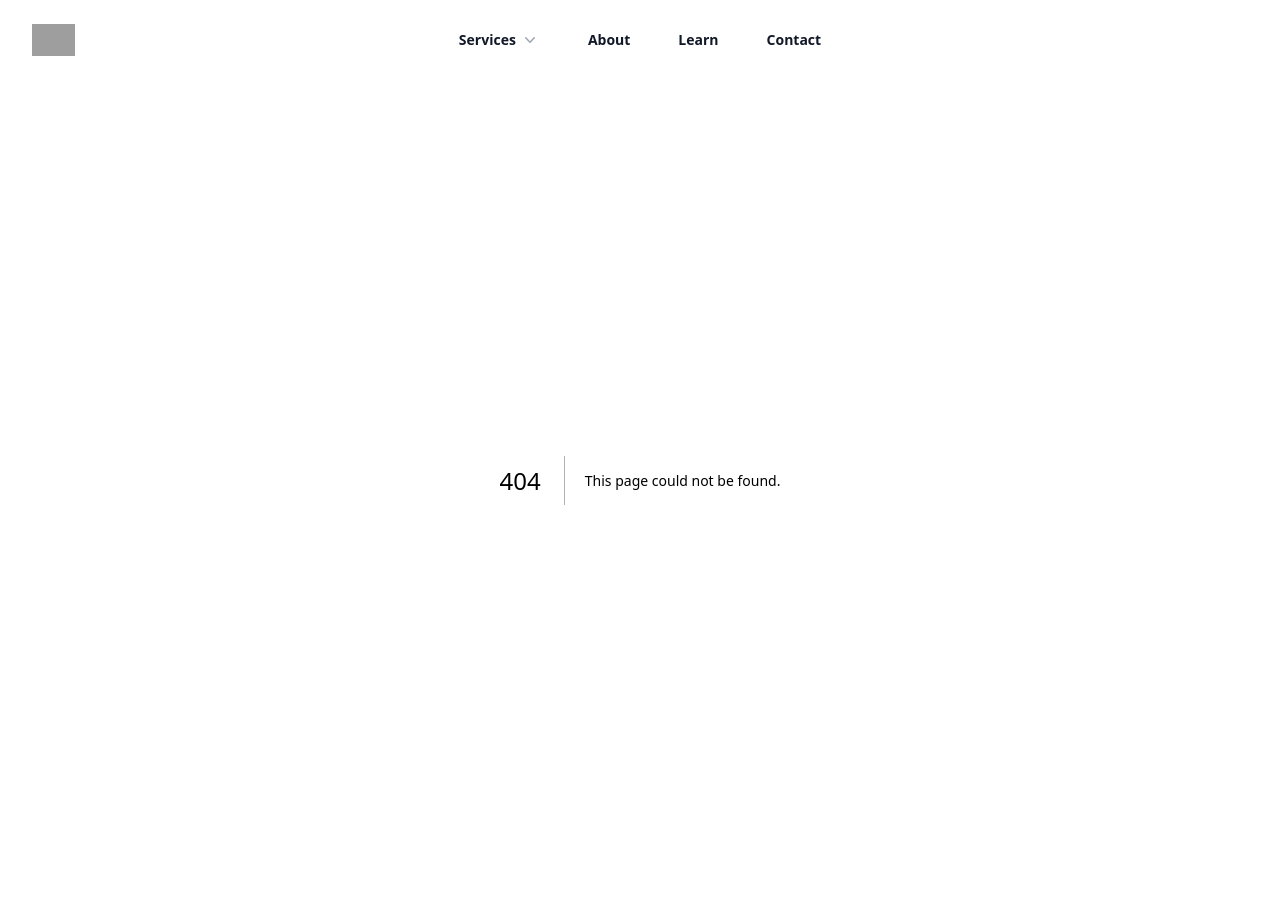
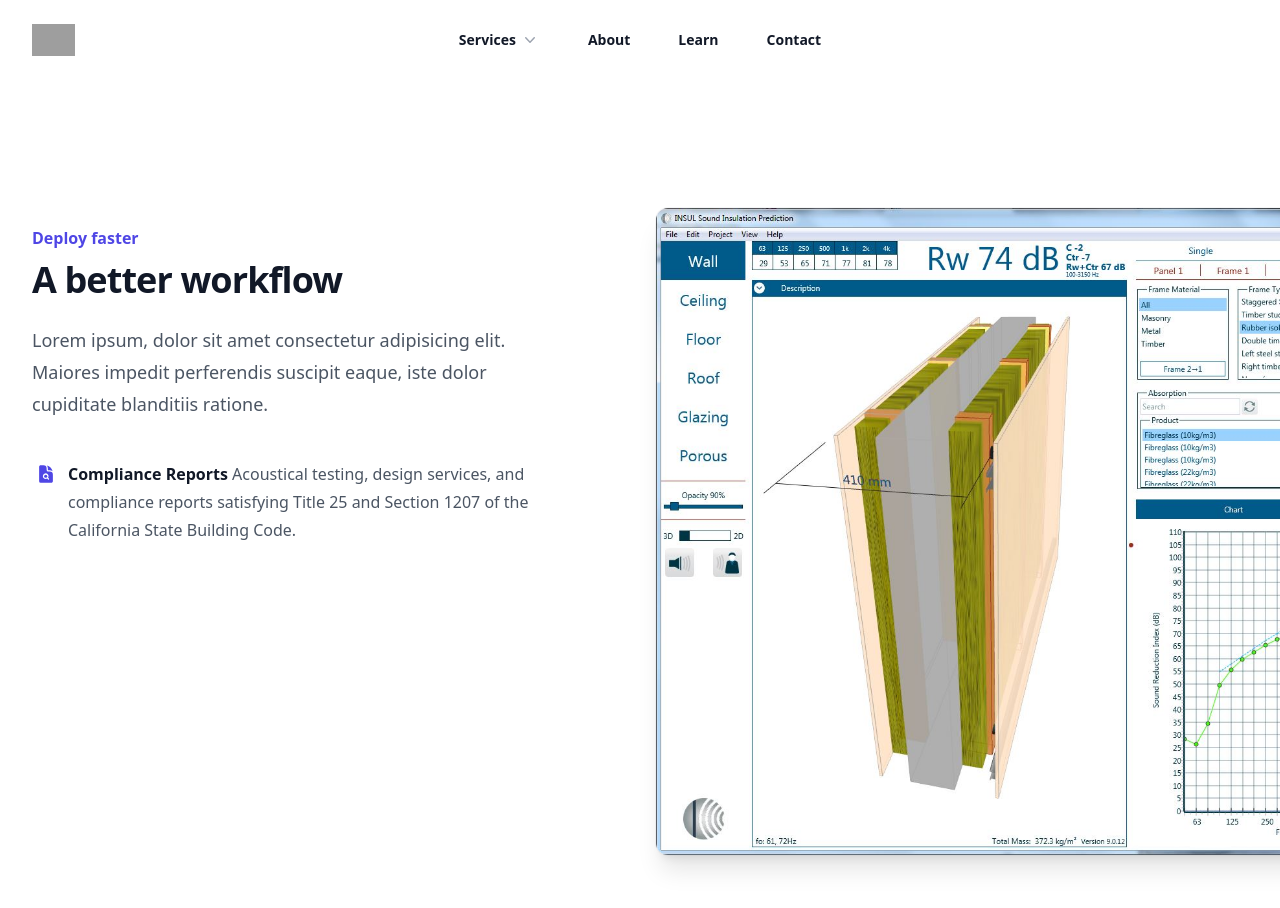
Before and after one commit to mtcolvard/soundproofing-remodelers, a Next.js app: page /services in a window 1280 px wide. Before the commit this address had no page. Shown: the top 908 px of the page. Before the commit the page ends 880 px from the top, so only its background shows below. Built offline with nearby package versions, Linux system fonts and the light colour scheme; grey boxes are pictures that could not be loaded; a web font is replaced by a local one.

Commit message:
began services feature

```diff
--- a/app/about/page.js
+++ b/app/about/page.js
@@ -6,8 +6,7 @@ function classNames(...classes) {
 
 export default function About() {
   return (
-    <main>
-      <div className="bg-white">
+    <main className="bg-gray-100 w-screen h-screen">
       {/* Hero */}
       <div className="flex flex-col border-b border-gray-200 lg:border-0">
         <div className="relative">
@@ -40,7 +39,6 @@ export default function About() {
           </div>
         </div>
       </div>
-    </div>
     </main>
   )
 }
--- /dev/null
+++ b/app/components/old/service-page.js
@@ -0,0 +1,118 @@
+import Image from 'next/image'
+import Link from 'next/link'
+import insulScreenWall from '/public/insulScreenWall.webp'
+import { ChatBubbleLeftRightIcon, WrenchScrewdriverIcon, DocumentMagnifyingGlassIcon, ShareIcon } from '@heroicons/react/24/solid'
+
+
+const features = [
+  {
+    name: 'Consultations',
+    description:
+      'On-site consultations to assess optimal soundproofing remedies to meet your personal and budget particular needs.',
+    href: '#',
+    icon: ChatBubbleLeftRightIcon,
+  },
+  {
+    name: 'Installation & Remodeling',
+    description:
+      'Extensive experience mitigating noise in single & multifamily homes, mixed-use developments, and commercial properties.',
+    href: '#',
+    icon: WrenchScrewdriverIcon,
+  },
+  {
+    name: 'Compliance Reports',
+    description:
+      'Acoustical testing, design services, and compliance reports satisfying Title 25 and Section 1207 of the California State Building Code.',
+    href: '#',
+    icon: DocumentMagnifyingGlassIcon,
+  },
+  {
+    name: 'Social Services',
+    description:
+      'Mediation between sensitive parties; legal consultations in special situations. Escrow Evaluations & Real Estate Noise Audits.',
+    // 'Sensitive mediation between parties; legal consultations in special situations, as well as escrow evaluations and real estate noise audits.',
+    href: '#',
+    icon: ShareIcon,
+  },
+]
+
+export default function Example() {
+  return (
+      <main className="bg-gray-100 w-screen h-screen">
+        {/* Hero */}
+        <div className="flex flex-col border-b border-gray-200 lg:border-0">
+          <div className="relative">
+            <div aria-hidden="true" className="absolute hidden h-full w-1/2 bg-gray-100 lg:block" />
+            <div className="relative bg-gray-100 lg:bg-transparent">
+              <div className="mx-auto max-w-7xl px-4 sm:px-6 lg:grid lg:grid-cols-2 lg:px-8">
+                <div className="mx-auto max-w-2xl py-12 lg:max-w-none lg:py-24">
+                  <div className="font-serif lg:pr-16">
+                    <div >
+                    {/* <div className="mx-auto mt-16 max-w-2xl sm:mt-20 lg:mt-24 lg:max-w-none"> */}
+                      <dl className="">
+                        {features.slice(2, 3).map((feature) => (
+                          <div key={feature.name} className="flex flex-col">
+                            <dt className=" font-semibold text-3xl lg:text-4xl leading-7 text-gray-900">
+                              <div className="mb-6 flex h-10 w-10 items-center justify-center rounded-lg bg-indigo-600">
+                                <feature.icon className="h-6 w-6 text-white" aria-hidden="true" />
+                              </div>
+                              {feature.name}
+                            </dt>
+                            <dd className="mt-4 flex flex-auto flex-col text-xl lg:text-2xl  text-gray-600">
+                              <p className="flex-auto">{feature.description}</p>
+
+                            </dd>
+                          </div>
+                        ))}
+                      </dl>
+                    </div>
+                  </div>
+                </div>
+              </div>
+            </div>
+            <div className="h-48 h-full sm:h-64 lg:absolute lg:right-0 lg:top-0 lg:h-full lg:w-1/2">
+              <Image
+                src={insulScreenWall}
+                alt=""
+                className="w-full object-cover object-center"
+              />
+            </div>
+          </div>
+        </div>
+        {/* Features */}
+
+        {/* Sale and testimonials */}
+        <div className="relative overflow-hidden">
+          {/* Decorative background image and gradient */}
+          <div aria-hidden="true" className="absolute inset-0">
+            <div className="absolute inset-0 mx-auto  overflow-hidden">
+              <Image
+                src={insulScreenWall}
+                alt=""
+                className=" w-full object-cover object-center"
+              />
+            </div>
+            <div className="absolute inset-0 bg-white bg-opacity-20" />
+            <div className="absolute inset-0 bg-gradient-to-t from-white " />
+          </div>
+
+          {/* Sale */}
+          {/* <section
+            aria-labelledby="sale-heading"
+            className="relative mx-auto flex max-w-7xl flex-col items-center px-4 pt-32 text-center sm:px-6 lg:px-8"
+          >
+            <div className="mx-auto max-w-2xl lg:max-w-none">
+              <h2 id="sale-heading" className="text-4xl font-bold tracking-tight text-gray-900 sm:text-5xl lg:text-6xl">
+                Achieve the noise reduction you need
+              </h2>
+              <p className="mx-auto mt-4 max-w-xl text-xl text-gray-600">
+                How can you know you will be getting your money’s worth to achieve the noise reduction you need?
+              </p>
+            </div>
+          </section> */}
+
+
+        </div>
+      </main>
+  )
+}
--- a/app/contact/page.js
+++ b/app/contact/page.js
@@ -6,8 +6,7 @@ function classNames(...classes) {
 
 export default function About() {
   return (
-    <main>
-      <div className="bg-white">
+    <main className="bg-gray-100 w-screen h-screen">
       <div className="flex flex-col border-b border-gray-200 lg:border-0">
         <div className="relative">
           <div aria-hidden="true" className="absolute hidden h-full w-1/2 bg-gray-100 lg:block" />
@@ -40,7 +39,6 @@ export default function About() {
           </div>
         </div>
       </div>
-      </div>
     </main>
   )
 }
--- /dev/null
+++ b/app/services/page.js
@@ -0,0 +1,78 @@
+import Image from 'next/image'
+import Link from 'next/link'
+import insulScreenWall from '/public/insulScreenWall.webp'
+import { ChatBubbleLeftRightIcon, WrenchScrewdriverIcon, DocumentMagnifyingGlassIcon, ShareIcon } from '@heroicons/react/24/solid'
+import { CloudArrowUpIcon, LockClosedIcon, ServerIcon } from '@heroicons/react/20/solid'
+
+
+const features = [
+  {
+    name: 'Consultations',
+    description:
+      'On-site consultations to assess optimal soundproofing remedies to meet your personal and budget particular needs.',
+    href: '#',
+    icon: ChatBubbleLeftRightIcon,
+  },
+  {
+    name: 'Installation & Remodeling',
+    description:
+      'Extensive experience mitigating noise in single & multifamily homes, mixed-use developments, and commercial properties.',
+    href: '#',
+    icon: WrenchScrewdriverIcon,
+  },
+  {
+    name: 'Compliance Reports',
+    description:
+      'Acoustical testing, design services, and compliance reports satisfying Title 25 and Section 1207 of the California State Building Code.',
+    href: '#',
+    icon: DocumentMagnifyingGlassIcon,
+  },
+  {
+    name: 'Social Services',
+    description:
+      'Mediation between sensitive parties; legal consultations in special situations. Escrow Evaluations & Real Estate Noise Audits.',
+    // 'Sensitive mediation between parties; legal consultations in special situations, as well as escrow evaluations and real estate noise audits.',
+    href: '#',
+    icon: ShareIcon,
+  },
+]
+
+
+export default function Example() {
+  return (
+    <div className="overflow-hidden bg-white py-24 sm:py-32">
+      <div className="mx-auto max-w-7xl px-6 lg:px-8">
+        <div className="mx-auto grid max-w-2xl grid-cols-1 gap-x-8 gap-y-16 sm:gap-y-20 lg:mx-0 lg:max-w-none lg:grid-cols-2">
+          <div className="lg:pr-8 lg:pt-4">
+            <div className="lg:max-w-lg">
+              <h2 className="text-base font-semibold leading-7 text-indigo-600">Deploy faster</h2>
+              <p className="mt-2 text-3xl font-bold tracking-tight text-gray-900 sm:text-4xl">A better workflow</p>
+              <p className="mt-6 text-lg leading-8 text-gray-600">
+                Lorem ipsum, dolor sit amet consectetur adipisicing elit. Maiores impedit perferendis suscipit eaque,
+                iste dolor cupiditate blanditiis ratione.
+              </p>
+              <dl className="mt-10 max-w-xl space-y-8 text-base leading-7 text-gray-600 lg:max-w-none">
+                {features.slice(2,3).map((feature) => (
+                  <div key={feature.name} className="relative pl-9">
+                    <dt className="inline font-semibold text-gray-900">
+                      <feature.icon className="absolute left-1 top-1 h-5 w-5 text-indigo-600" aria-hidden="true" />
+                      {feature.name}
+                    </dt>{' '}
+                    <dd className="inline">{feature.description}</dd>
+                  </div>
+                ))}
+              </dl>
+            </div>
+          </div>
+          <Image
+            src={insulScreenWall}
+            alt="Product screenshot"
+            className="w-[48rem] max-w-none rounded-xl shadow-xl ring-1 ring-gray-400/10 sm:w-[57rem] md:-ml-4 lg:-ml-0"
+            width={2432}
+            height={1442}
+          />
+        </div>
+      </div>
+    </div>
+  )
+}
```
Also changed, not shown: app/components/old/old.js (renamed from app/components/old.js), app/components/old/stock/header.js (renamed from app/components/stock/header.js), public/insulScreenWall.webp (added). Lines whose indentation alone changed are shown as unchanged.
